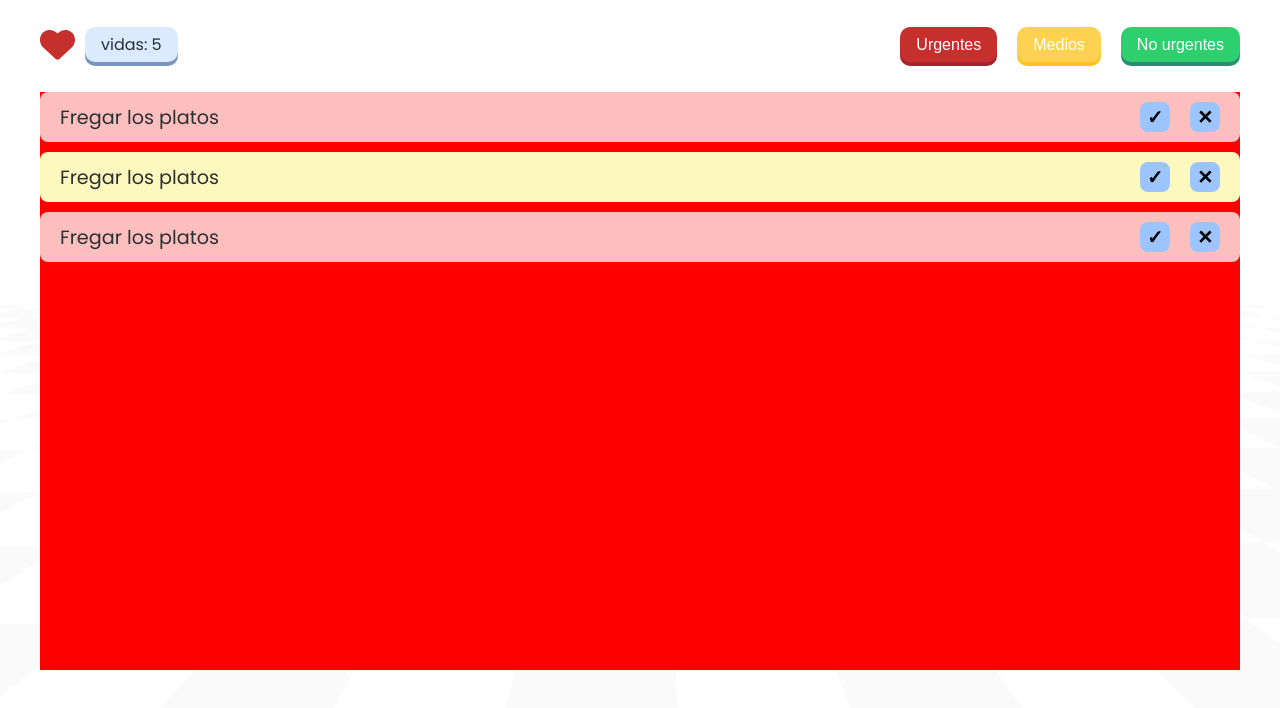
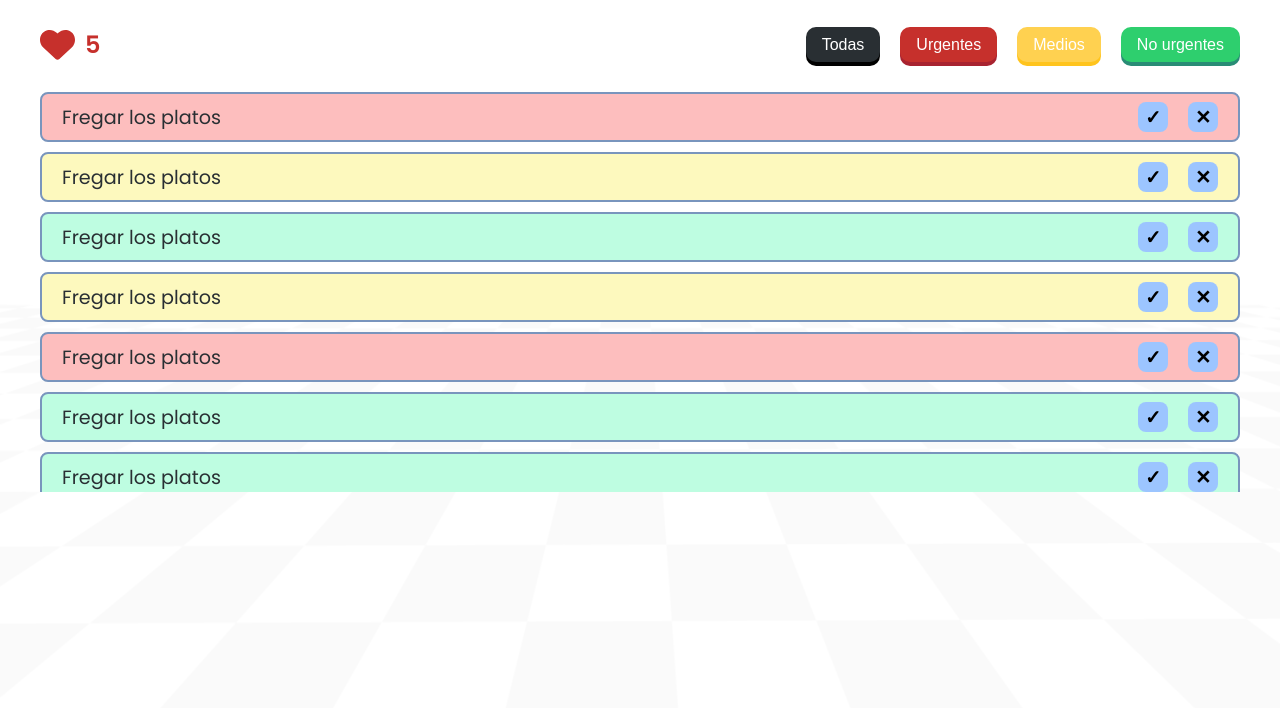
Before and after one commit to marinjuan24/task-list, a plain HTML site: page dashboard.html in a window 1280 px wide. Shown: the part 90-798 px from the top of the page. Drawn offline with Linux system fonts and the light colour scheme.

Commit message:
filtros de las tablas y contador de vidas

```diff
--- a/dashboard.css
+++ b/dashboard.css
@@ -66,14 +66,12 @@ h1{
     display: flex;
     align-items: center;
     justify-content: center;
-    color: var(--black);
-
+    color: var(--red);
     height: 35px;
-    padding: 0 16px;
+    font-size: 1.5rem;
+    font-weight: 600;
     border-radius: 10px;
     border: none;
-    background-color: var(--light-blue);
-    box-shadow: 0 4px 0 var(--gray-title); /* Sombra inferior sólida */
     cursor: pointer;
     text-align: center;
 
@@ -107,13 +105,18 @@ h1{
 }
 
 .filters-box button:first-child{
+    background-color: var(--black);
+    box-shadow: 0 4px 0 #000000;
+}
+
+.filters-box button:nth-child(2){
     background-color: var(--red);
     box-shadow: 0 4px 0 #a82330; /* Sombra inferior sólida */
 
 
 }
 
-.filters-box button:nth-child(2){
+.filters-box button:nth-child(3){
     background-color: var(--yellow);
     box-shadow: 0 4px 0 #ffc41d; /* Sombra inferior sólida */
 
@@ -131,11 +134,14 @@ h1{
 .table-area{
     width: 100%;
     height: 100%;
-    background-color: red;
     display: flex;
     flex-direction: column;
     align-items: center;
     gap: 10px;
+    overflow-x: hidden; /* Desactiva el scroll horizontal */
+    overflow-y: auto;      /* Habilita el scroll vertical */
+    max-height: 400px;
+
 }
 
 .table-item {
@@ -145,13 +151,15 @@ h1{
     height: 50px;
     border-radius: 8px;
     align-items: center;
-    padding: 0 20px;
+    padding: 20px;
+    border: 2px solid var(--gray-title);
 }
 
 .table-item p{
     font-size: 1.2rem;
     color:var(--black);
 }
+
 .table-item.high {
     background: var(--light-red);
 }
--- a/dashboard.html
+++ b/dashboard.html
@@ -8,6 +8,7 @@
     <link rel="preconnect" href="https://fonts.gstatic.com" crossorigin>
     <link href="https://fonts.googleapis.com/css2?family=Poppins:ital,wght@0,100;0,200;0,300;0,400;0,500;0,600;0,700;0,800;0,900;1,100;1,200;1,300;1,400;1,500;1,600;1,700;1,800;1,900&display=swap" rel="stylesheet">
     <title>Menu principal</title>
+
 </head>
 <body>
     <nav>
@@ -16,7 +17,7 @@
             <svg class="logo-chess" xmlns="http://www.w3.org/2000/svg" viewBox="0 0 448 512"><!--!Font Awesome Free 6.7.2 by @fontawesome - https://fontawesome.com License - https://fontawesome.com/license/free Copyright 2025 Fonticons, Inc.--><path d="M96 48L82.7 61.3C70.7 73.3 64 89.5 64 106.5l0 132.4c0 10.7 5.3 20.7 14.2 26.6l10.6 7c14.3 9.6 32.7 10.7 48.1 3l3.2-1.6c2.6-1.3 5-2.8 7.3-4.5l49.4-37c6.6-5 15.7-5 22.3 0c10.2 7.7 9.9 23.1-.7 30.3L90.4 350C73.9 361.3 64 380 64 400l320 0 28.9-159c2.1-11.3 3.1-22.8 3.1-34.3l0-14.7C416 86 330 0 224 0L83.8 0C72.9 0 64 8.9 64 19.8c0 7.5 4.2 14.3 10.9 17.7L96 48zm24 68a20 20 0 1 1 40 0 20 20 0 1 1 -40 0zM22.6 473.4c-4.2 4.2-6.6 10-6.6 16C16 501.9 26.1 512 38.6 512l370.7 0c12.5 0 22.6-10.1 22.6-22.6c0-6-2.4-11.8-6.6-16L384 432 64 432 22.6 473.4z"/></svg>
         </h1>
 
-        <a href="#">
+        <a href="new-task.html">
             <svg class="logo-create" xmlns="http://www.w3.org/2000/svg" viewBox="0 0 448 512"><!--!Font Awesome Free 6.7.2 by @fontawesome - https://fontawesome.com License - https://fontawesome.com/license/free Copyright 2025 Fonticons, Inc.--><path fill="#5099ff" d="M64 32C28.7 32 0 60.7 0 96L0 416c0 35.3 28.7 64 64 64l320 0c35.3 0 64-28.7 64-64l0-320c0-35.3-28.7-64-64-64L64 32zM200 344l0-64-64 0c-13.3 0-24-10.7-24-24s10.7-24 24-24l64 0 0-64c0-13.3 10.7-24 24-24s24 10.7 24 24l0 64 64 0c13.3 0 24 10.7 24 24s-10.7 24-24 24l-64 0 0 64c0 13.3-10.7 24-24 24s-24-10.7-24-24z"/></svg>
         </a>
     </nav>
@@ -24,10 +25,11 @@
     <section class="options">
         <span>
             <svg class="heart-icon" xmlns="http://www.w3.org/2000/svg" viewBox="0 0 512 512"><!--!Font Awesome Free 6.7.2 by @fontawesome - https://fontawesome.com License - https://fontawesome.com/license/free Copyright 2025 Fonticons, Inc.--><path d="M47.6 300.4L228.3 469.1c7.5 7 17.4 10.9 27.7 10.9s20.2-3.9 27.7-10.9L464.4 300.4c30.4-28.3 47.6-68 47.6-109.5v-5.8c0-69.9-50.5-129.5-119.4-141C347 36.5 300.6 51.4 268 84L256 96 244 84c-32.6-32.6-79-47.5-124.6-39.9C50.5 55.6 0 115.2 0 185.1v5.8c0 41.5 17.2 81.2 47.6 109.5z"/></svg>
-            <p>vidas: 5</p>
+            <p class="life-counter">5</p>
         </span>
 
         <div class="filters-box">
+            <button class="all">Todas</button>
             <button class="high">Urgentes</button>
             <button class="medium">Medios</button>
             <button class="low">No urgentes</button>
@@ -39,11 +41,11 @@
             <p>Fregar los platos</p>
             <div class="item-actions">
                 <button class="check-btn" title="Completar">&#10003;</button>
-                <button class="cross-btn" title="Eliminar">&#10005;</button>
+                <button class="cross-btn" title="No completado">&#10005;</button>
             </div>
         </div>
 
-          <div class="table-item medium">
+        <div class="table-item medium">
             <p>Fregar los platos</p>
             <div class="item-actions">
                 <button class="check-btn" title="Completar">&#10003;</button>
@@ -51,13 +53,63 @@
             </div>
         </div>
 
-          <div class="table-item high">
+        <div class="table-item low">
             <p>Fregar los platos</p>
             <div class="item-actions">
                 <button class="check-btn" title="Completar">&#10003;</button>
-                <button class="cross-btn" title="Eliminar">&#10005;</button>
+                <button class="cross-btn" title="No completado">&#10005;</button>
             </div>
         </div>
+
+        <div class="table-item medium">
+            <p>Fregar los platos</p>
+            <div class="item-actions">
+                <button class="check-btn" title="Completar">&#10003;</button>
+                <button class="cross-btn" title="No completado">&#10005;</button>
+            </div>
+        </div>
+
+        <div class="table-item high">
+            <p>Fregar los platos</p>
+            <div class="item-actions">
+                <button class="check-btn" title="Completar">&#10003;</button>
+                <button class="cross-btn" title="No completado">&#10005;</button>
+            </div>
+        </div>
+
+        <div class="table-item low">
+            <p>Fregar los platos</p>
+            <div class="item-actions">
+                <button class="check-btn" title="Completar">&#10003;</button>
+                <button class="cross-btn" title="No completado">&#10005;</button>
+            </div>
+        </div>
+
+        <div class="table-item low">
+            <p>Fregar los platos</p>
+            <div class="item-actions">
+                <button class="check-btn" title="Completar">&#10003;</button>
+                <button class="cross-btn" title="No completado">&#10005;</button>
+            </div>
+        </div>
+
+        <div class="table-item medium">
+            <p>Fregar los platos</p>
+            <div class="item-actions">
+                <button class="check-btn" title="Completar">&#10003;</button>
+                <button class="cross-btn" title="No completado">&#10005;</button>
+            </div>
+        </div>
+
+        <div class="table-item low">
+            <p>Fregar los platos</p>
+            <div class="item-actions">
+                <button class="check-btn" title="Completar">&#10003;</button>
+                <button class="cross-btn" title="No completado">&#10005;</button>
+            </div>
+        </div>
+
     </section>
 </body>
+<script src="dashboard.js"></script>
 </html>
--- /dev/null
+++ b/dashboard.js
@@ -0,0 +1,38 @@
+document.addEventListener('DOMContentLoaded', () => {
+    const filterButtons = document.querySelectorAll('.filters-box button');
+    const tableItems = document.querySelectorAll('.table-item');
+    const lifeCounter = document.querySelector('.life-counter');
+
+    // Filtros
+    filterButtons.forEach(btn => {
+        btn.addEventListener('click', () => {
+            const filter = btn.className;
+            if (filter === 'all') {
+                tableItems.forEach(item => {
+                    item.style.display = '';
+                });
+            } else {
+                tableItems.forEach(item => {
+                    if (item.classList.contains(filter)) {
+                        item.style.display = '';
+                    } else {
+                        item.style.display = 'none';
+                    }
+                });
+            }
+        });
+    });
+
+    // Botón check: eliminar item y sumar vida
+    document.querySelectorAll('.check-btn').forEach(btn => {
+        btn.addEventListener('click', function() {
+            const item = this.closest('.table-item');
+            if (item) item.remove();
+            // Sumar 1 a life-counter
+            if (lifeCounter) {
+                let value = parseInt(lifeCounter.textContent, 10) || 0;
+                lifeCounter.textContent = value + 1;
+            }
+        });
+    });
+});
```
Also changed, not shown: new-task.html (+1 -1 lines).
